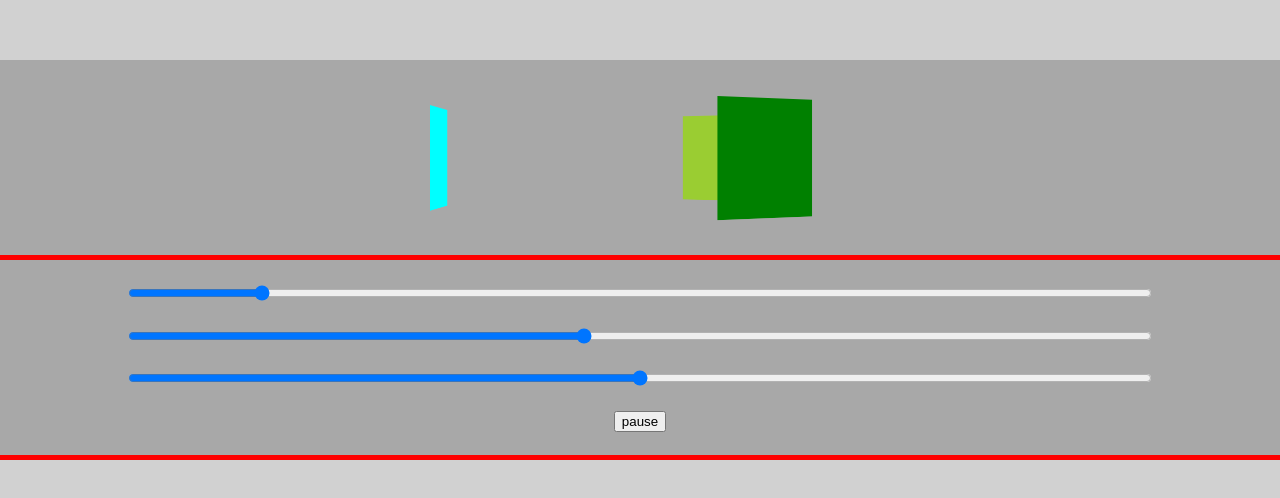
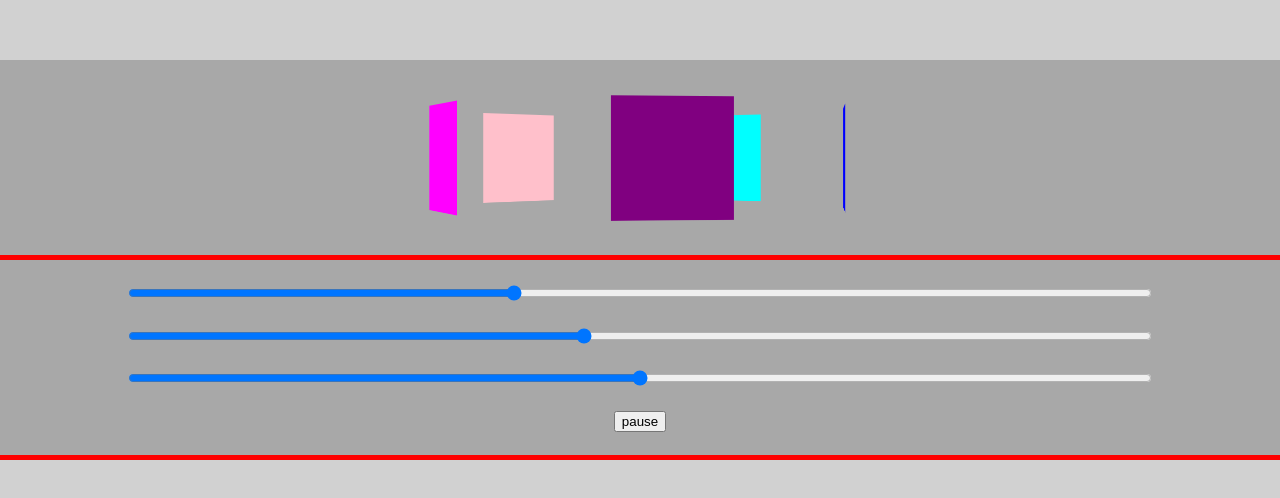
Before and after one commit to wystler/css-animated-carousel, a React (Create React App) app: page / in a window 1280 px wide. Shown: the part 140-638 px from the top of the page. Built offline with nearby package versions, Linux system fonts and the light colour scheme.

Commit message:
add draw state to trigger rerender of slides when rotationTime or numberOfSlides changes to clear previous rendered slides

```diff
--- a/src/Carousel.jsx
+++ b/src/Carousel.jsx
@@ -4,16 +4,29 @@ import { Slide } from "./Slide.jsx"
 export const Carousel = () => {
 
     const colours = ["red", "orange", "yellow", "yellowgreen", "green", "cyan", "blue", "purple", "magenta", "pink"]
-    const [numberOfSlides, setNumberOfSlides] = useState(3)
+    const [numberOfSlides, setNumberOfSlides] = useState(5)
     const [rotationTime, setRotationTime] = useState(5)
     const [slideContents, setSlideContents] = useState(colours)
     const [paused, setPaused] = useState("running")
+    const [slideArray, setSlideArray] = useState([])
+    const [draw, setDraw] = useState(0)
+
+    const handleNumberOfSlidesChange = (event) => {
+            setNumberOfSlides(+event.target.value)
+        }
+
+    //  draw is used to trigger a rerender when the number of slides updates
+    //  to stop new render overlapping with previous one
+    useEffect(() => {
+        setDraw(draw + 1)
+        setSlideArray(Array(numberOfSlides).fill())
+    },[numberOfSlides, rotationTime])
 
     return (
         <div className="container">
 
-            <div className="carousel">
-                {Array(numberOfSlides).fill().map((slide, index) => {
+            <div className="carousel" key={draw}>
+                {slideArray.map((slide, index) => {
                     return <Slide
                         key={index}
                         index={index}
@@ -32,9 +45,7 @@ export const Carousel = () => {
                     min="2"
                     max="10"
                     value={numberOfSlides}
-                    onChange={(event) => {
-                        setNumberOfSlides(+event.target.value)
-                    }}
+                    onChange={handleNumberOfSlidesChange}
                 ></input>
 
                 <input
```
